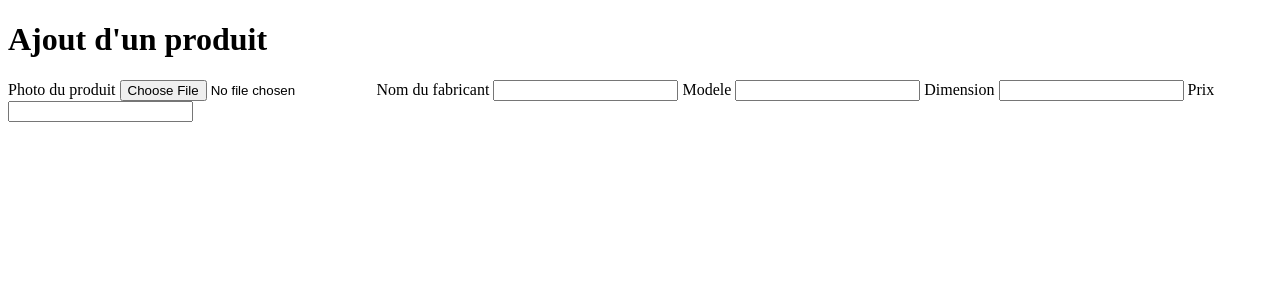
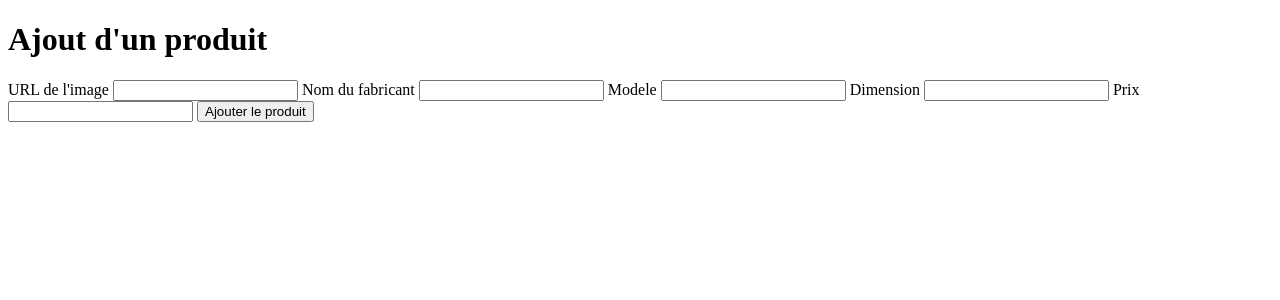
Before and after one commit to FayssalB/Literie3000, a PHP site: page /add.php in a window 1280 px wide. Shown: the top 300 px of the page. Run offline with PHP 8.4, Linux system fonts and the light colour scheme.

Commit message:
Ajout d'un produit: OK

```diff
--- a/add.php
+++ b/add.php
@@ -1,3 +1,40 @@
+<?php
+
+if (!empty($_POST)) {
+
+    $image = trim(strip_tags($_POST["image"]));
+    $fabricant = trim(strip_tags($_POST["fabricant"]));
+    $modele = trim(strip_tags($_POST["modele"]));
+    $dimensions = trim(strip_tags($_POST["dimension"]));
+    $prix = trim(strip_tags($_POST["prix"]));
+
+    $errors = [];
+
+    if (empty($image) || empty($fabricant) || empty($modele) || empty($dimensions) || empty($prix)) {
+        $errors["emptyInput"] = "Tous les champs doivent être renseigné";
+    }
+    if(!filter_var($image,FILTER_VALIDATE_URL)){
+        $errors["url"] = "L'URL n'est pas valide";
+    }
+
+    if (empty($errors)) {
+        $dsn = "mysql:host=localhost;dbname=literie3000";
+        $db = new PDO($dsn, "root", "");
+
+        $query = $db->prepare("INSERT INTO matelas(fabricant,modele,dimension,prix,image) VALUES (:fabricant,:modele, :dimension,:prix,:image)");
+        $query->bindParam(":fabricant", $fabricant);
+        $query->bindParam(":modele", $modele);
+        $query->bindParam(":dimension", $dimensions);
+        $query->bindParam(":prix", $prix, PDO::PARAM_INT);
+        $query->bindParam(":image", $image);
+
+        if($query->execute()){
+            header("Location: index.php");
+        }
+    }
+}
+?>
+
 <!DOCTYPE html>
 <html lang="en">
 
@@ -12,21 +49,31 @@
     <h1>Ajout d'un produit</h1>
     <form action="" method="post">
         <div>
-            <label for="inputImage">Photo du produit</label>
-            <input type="file" name="picture">
+            <?php
+            if (!empty($errors)) {
+            ?>
+                <p><?= $errors["emptyInput"] ?></p>
+                <p><?= $errors["url"] ?></p>
+                <!-- Tester au bon endroit -->
+            <?php
+            }
+            ?>
+            <label for="inputImage">URL de l'image</label>
+            <input type="text" name="image" value="<?= isset($image) ? $image : "" ?>">
 
             <label for="inputFabricant">Nom du fabricant</label>
-            <input type="text" name="fabricant">
+            <input type="text" name="fabricant" value="<?= isset($fabricant) ? $fabricant : "" ?>">
 
             <label for="inputmodele">Modele</label>
-            <input type="text" name="modele">
+            <input type="text" name="modele" value="<?= isset($modele) ? $modele : "" ?>">
 
             <label for="inputDimension">Dimension</label>
-            <input type="text" name="dimension">
+            <input type="text" name="dimension" value="<?= isset($dimensions) ? $dimensions : "" ?>">
 
             <label for="inputPrix">Prix</label>
-            <input type="text" name="prix">
+            <input type="number" name="prix" value="<?= isset($prix) ? $prix : "" ?>">
 
+            <input type="submit" value="Ajouter le produit">
         </div>
     </form>
 </body>
```
Also changed, not shown: img/lit.webp (added), img/lit2.jpg (added).
